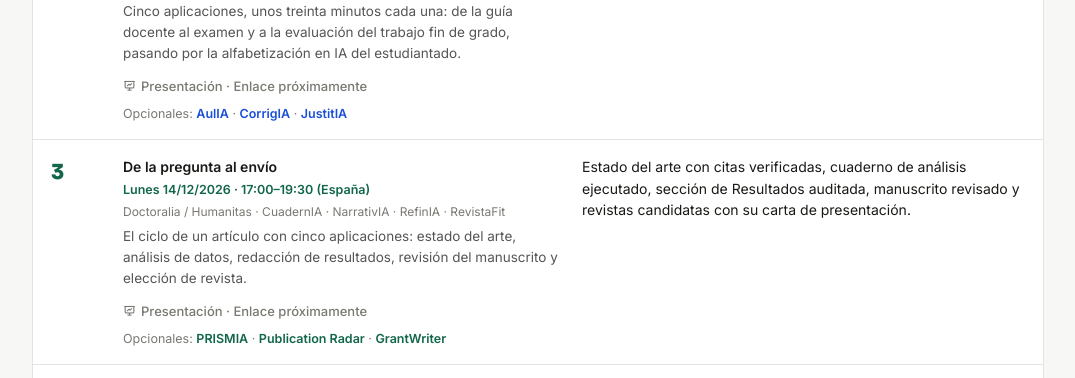
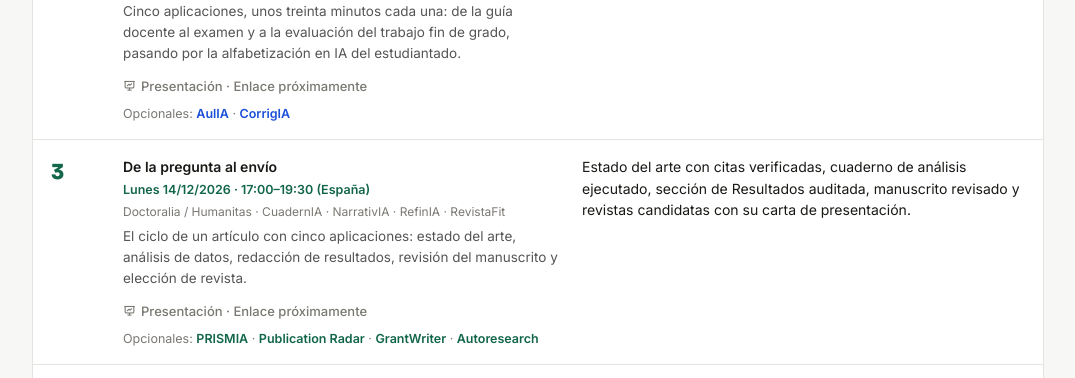
Before and after one commit to fborrasumh/pdi_ia2027, a plain HTML site: page index.html in a window 1280 px wide. Shown: the part 1983-2361 px from the top of the page, without its empty margins (102-1177 px from the left). Drawn offline with Linux system fonts and the light colour scheme.

Commit message:
Quita JustitIA de las opcionales y añade Autoresearch (sesión 3)
Co-Authored-By: Claude Opus 5.5 <noreply@anthropic.com>
Claude-Session: https://claude.ai/code/session_01BtDJKijondt2zafc6QM56M

```diff
--- a/index.html
+++ b/index.html
@@ -375,18 +375,18 @@ const APPS = [
 ];
 /* APPS OPCIONALES POR SESIÓN */
 const OPT = {
-  2: [["aulia","AulIA"], ["corrigia","CorrigIA"], ["justitia","JustitIA"]],
-  3: [["prismia","PRISMIA"], ["publication_radar","Publication Radar"], ["grantwriter","GrantWriter"]],
+  2: [["aulia","AulIA"], ["corrigia","CorrigIA"]],
+  3: [["prismia","PRISMIA"], ["publication_radar","Publication Radar"], ["grantwriter","GrantWriter"], ["autoresearch","Autoresearch"]],
   4: [["tutoria","TutorIA"], ["claria","ClarIA"], ["generator","Generator"]]
 };
 /* COMPLEMENTARIAS DEL CATÁLOGO (solo en la franja de fases) */
 const COMP = {"pericia":"Pericia", "casopracticoAI":"CasoPrácticoAI", "evaluador_oral":"Evaluador Oral", "desafia":"DesafIA", "cribia":"CribIA", "mentoria":"MentorIA", "meritoria":"MeritorIA", "Estudia":"EstudIA"};
 const PHASES = [
   ["sillabusAI","aulia","generator","pericia","casopracticoAI"],
-  ["examforge","anticonvocatoria","TFG_evaluator","corrigia","justitia","evaluador_oral"],
+  ["examforge","anticonvocatoria","TFG_evaluator","corrigia","evaluador_oral"],
   ["criteria","desafia","cribia","mentoria"],
   ["doctoralia","humanitas","prismia","publication_radar"],
-  ["cuadernia","narrativia","refinia"],
+  ["cuadernia","narrativia","refinia","autoresearch"],
   ["revistafit","grantwriter","meritoria"],
   ["forja_ai","tutoria","claria","Estudia"]
 ];
@@ -725,7 +725,8 @@ const NEW = {
    "cuadernia": "Del CSV o Excel a un cuaderno Jupyter de análisis estadístico",
    "narrativia": "Del cuaderno ejecutado a la sección de Resultados, cifra a cifra",
    "refinia": "Revisión del manuscrito con seis lentes y comentarios anclados",
-   "prismia": "Revisión sistemática con dos revisores de IA y un árbitro"
+   "prismia": "Revisión sistemática con dos revisores de IA y un árbitro",
+   "autoresearch": "Mejora un documento científico ronda a ronda con tu rúbrica hasta el umbral"
   },
   "appsH": "Las doce apps",
   "appsLead": "Cada app funciona en el navegador, sin instalación ni servidor, con OpenAI, Google Gemini o Anthropic Claude. La IA propone y el código comprueba. Bajo cada sesión, las apps opcionales para ampliar.",
@@ -792,7 +793,8 @@ const NEW = {
    "cuadernia": "From CSV or Excel to a statistical analysis Jupyter notebook",
    "narrativia": "From executed notebook to Results section, figure by figure",
    "refinia": "Manuscript review through six lenses with anchored comments",
-   "prismia": "Systematic review with two AI reviewers and an arbitrator"
+   "prismia": "Systematic review with two AI reviewers and an arbitrator",
+   "autoresearch": "Improves a scientific document round by round against your rubric"
   },
   "appsH": "The twelve apps",
   "appsLead": "Each app runs in the browser, with no installation or server, using OpenAI, Google Gemini or Anthropic Claude. The AI proposes and the code checks. Under each session, the optional apps to go further.",
@@ -859,7 +861,8 @@ const NEW = {
    "cuadernia": "Do CSV ou Excel a um caderno Jupyter de análise estatística",
    "narrativia": "Do caderno executado à secção de Resultados, número a número",
    "refinia": "Revisão do manuscrito com seis lentes e comentários ancorados",
-   "prismia": "Revisão sistemática com dois revisores de IA e um árbitro"
+   "prismia": "Revisão sistemática com dois revisores de IA e um árbitro",
+   "autoresearch": "Melhora um documento científico ronda a ronda com a tua rubrica"
   },
   "appsH": "As doze apps",
   "appsLead": "Cada app funciona no navegador, sem instalação nem servidor, com OpenAI, Google Gemini ou Anthropic Claude. A IA propõe e o código verifica. Em cada sessão, as apps opcionais para ampliar.",
```
